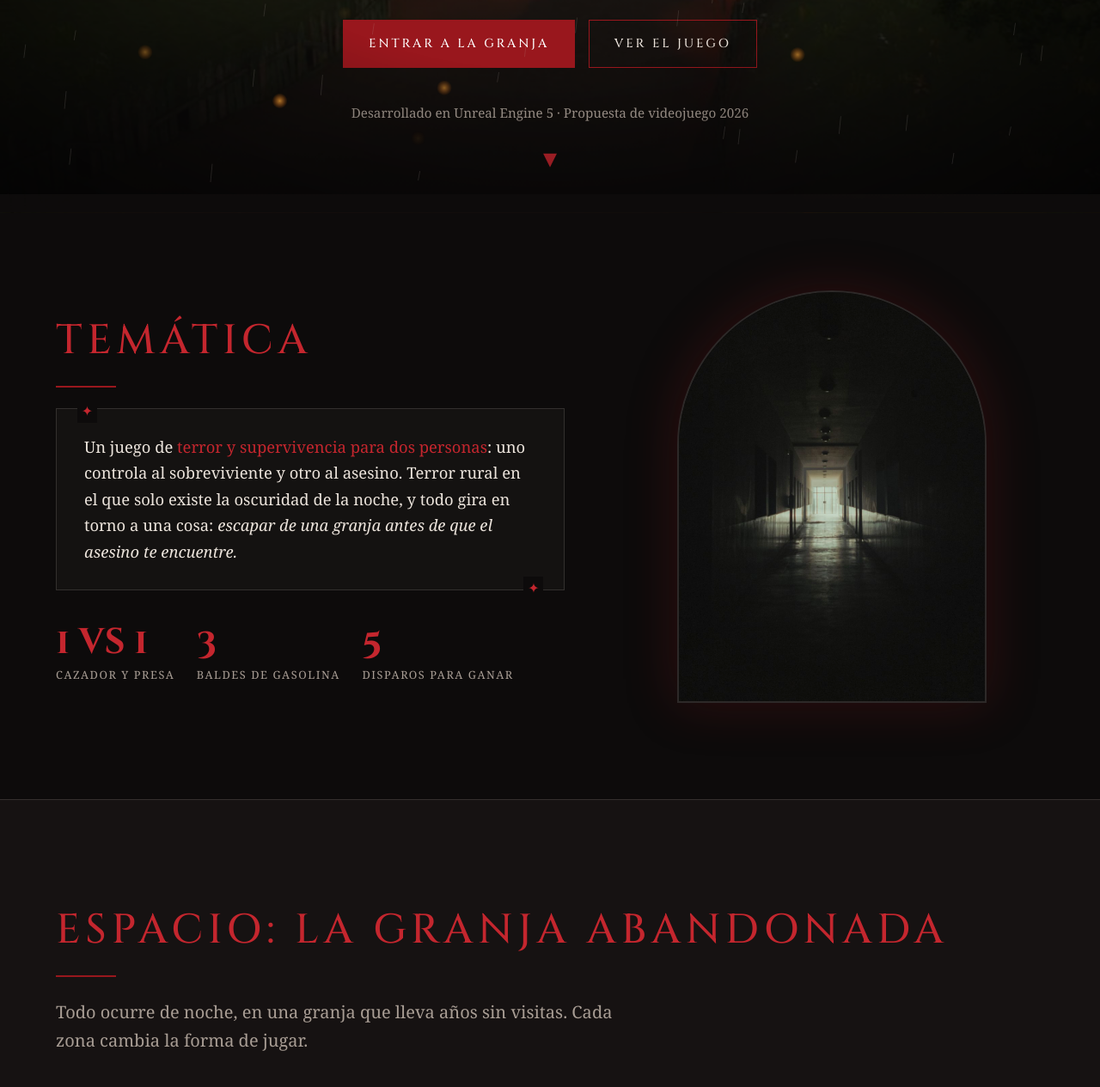
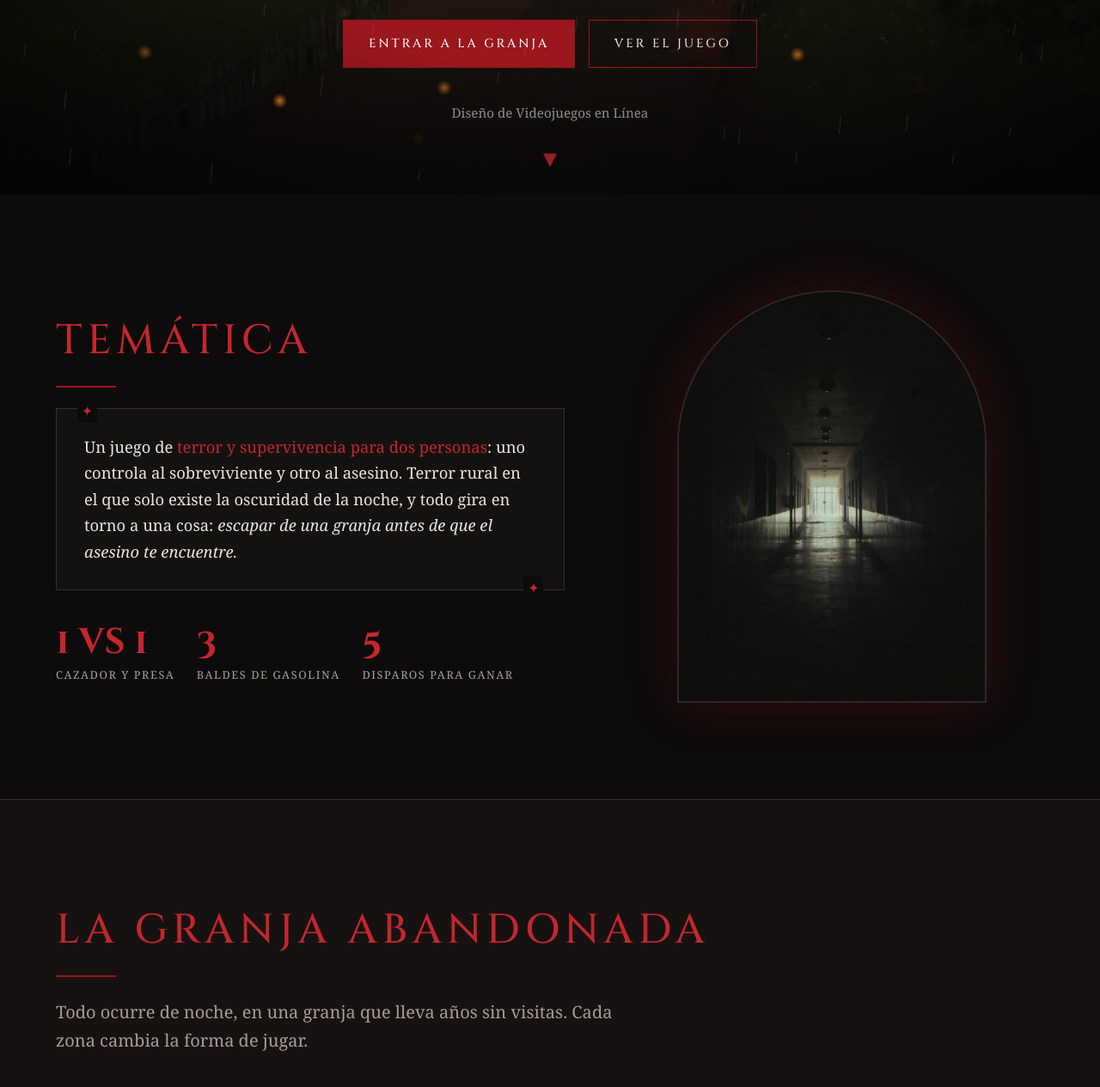
Before and after one commit to moonathh/harvest-hollow, a plain HTML site: page index.html in a window 1280 px wide. Shown: the part 574-1839 px from the top of the page at 86% size. Drawn offline with Linux system fonts and the light colour scheme; a web font is replaced by a local one.

Commit message:
mini cambio 2

```diff
--- a/index.html
+++ b/index.html
@@ -37,7 +37,7 @@
       <a href="#historia" class="btn btn-red">Entrar a la granja</a>
       <a href="#galeria" class="btn btn-ghost">Ver el juego</a>
     </div>
-    <p class="meta">Desarrollado en Unreal Engine 5 · Propuesta de videojuego 2026</p>
+    <p class="meta">Diseño de Videojuegos en Línea</p>
   </div>
   <a href="#historia" class="scroll" aria-label="Bajar">▾</a>
 </section>
@@ -61,7 +61,7 @@
 
 <section id="granja" class="section dark">
   <div class="wrap">
-    <h2 class="reveal">Espacio: la granja abandonada</h2>
+    <h2 class="reveal">la granja abandonada</h2>
     <p class="lead reveal">Todo ocurre de noche, en una granja que lleva años sin visitas. Cada zona cambia la forma de jugar.</p>
     <div class="zones">
       <article class="zone reveal"><span class="num">I</span><h3>El granero</h3><p>El corazón de la granja, lleno de pacas de heno donde cualquiera puede cubrirse.</p></article>
```
